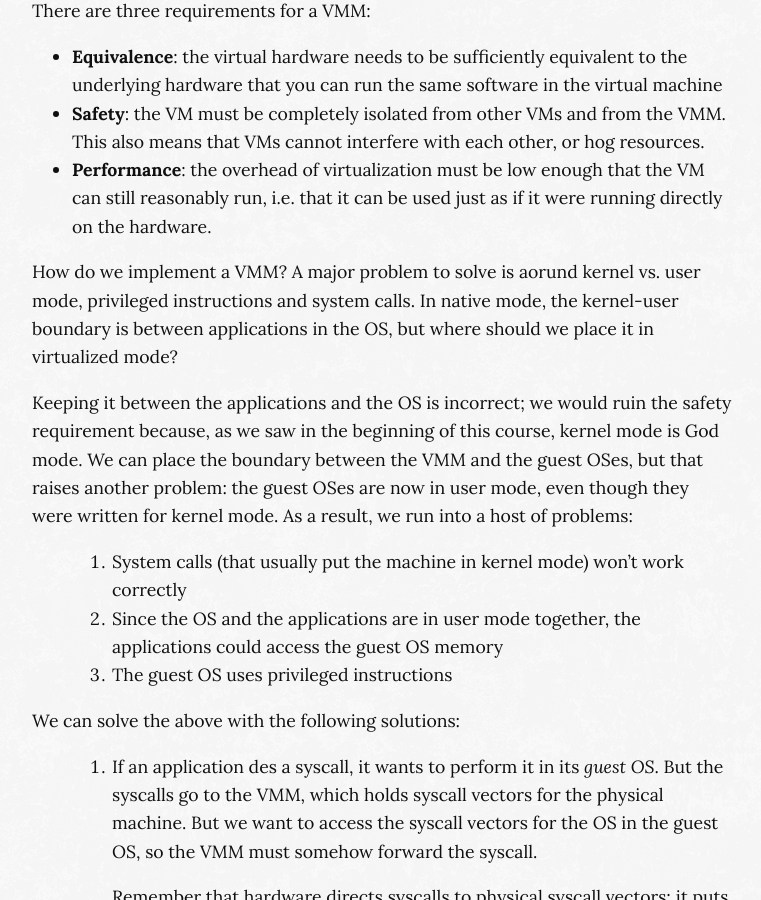
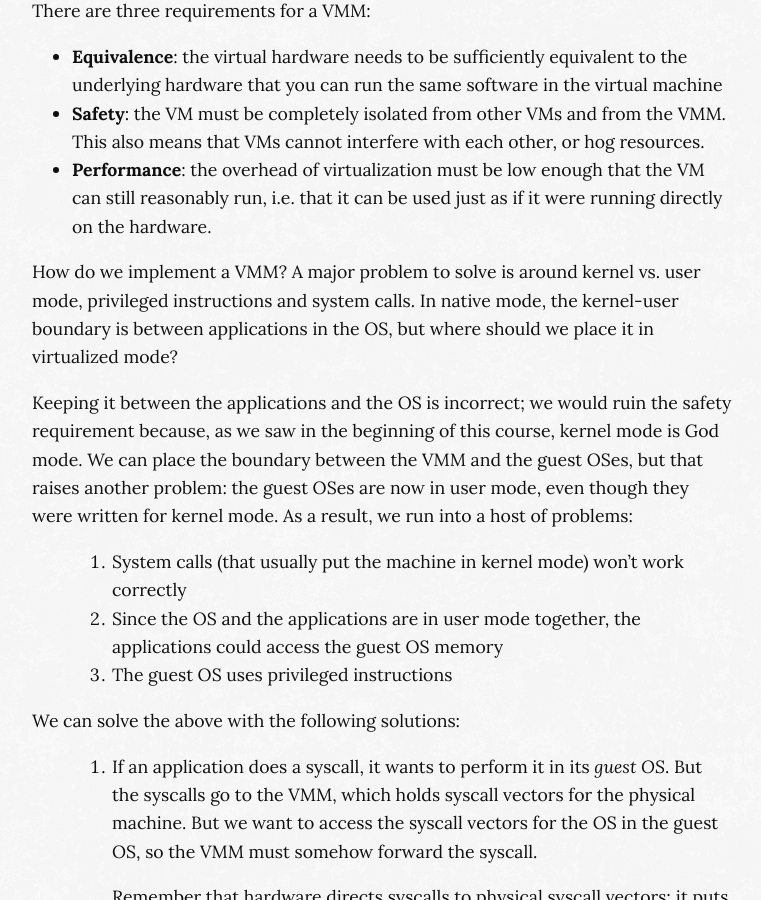
Before and after one commit to MaximeKjaer/kjaer.io, a Jekyll site: the page built from _posts/2018-02-21-os.md, in a window 1280 px wide and 900 px high, scrolled down 56136 px. Shown: the whole window, without its empty margins (258-1019 px from the left). Built offline with Jekyll 4.4.1, drawn with Linux system fonts in a browser that asks for light colours; comment, search, counter and statistics services are not loaded.

Commit message:
Fix typos in OS notes

```diff
--- a/_posts/2018-02-21-os.md
+++ b/_posts/2018-02-21-os.md
@@ -1068,7 +1068,7 @@ There are three requirements for a VMM:
 - **Safety**: the VM must be completely isolated from other VMs and from the VMM. This also means that VMs cannot interfere with each other, or hog resources.
 - **Performance**: the overhead of virtualization must be low enough that the VM can still reasonably run, i.e. that it can be used just as if it were running directly on the hardware.
 
-How do we implement a VMM? A major problem to solve is aorund kernel vs. user mode, privileged instructions and system calls. In native mode, the kernel-user boundary is between applications in the OS, but where should we place it in virtualized mode?
+How do we implement a VMM? A major problem to solve is around kernel vs. user mode, privileged instructions and system calls. In native mode, the kernel-user boundary is between applications in the OS, but where should we place it in virtualized mode?
 
 Keeping it between the applications and the OS is incorrect; we would ruin the safety requirement because, as we saw in the beginning of this course, kernel mode is God mode. We can place the boundary between the VMM and the guest OSes, but that raises another problem: the guest OSes are now in user mode, even though they were written for kernel mode. As a result, we run into a host of problems:
 
@@ -1078,7 +1078,7 @@ Keeping it between the applications and the OS is incorrect; we would ruin the s
 
 We can solve the above with the following solutions:
 
-1. If an application des a syscall, it wants to perform it in its *guest OS*. But the syscalls go to the VMM, which holds syscall vectors for the physical machine. But we want to access the syscall vectors for the OS in the guest OS, so the VMM must somehow forward the syscall.
+1. If an application does a syscall, it wants to perform it in its *guest OS*. But the syscalls go to the VMM, which holds syscall vectors for the physical machine. But we want to access the syscall vectors for the OS in the guest OS, so the VMM must somehow forward the syscall.
 
    Remember that hardware directs syscalls to physical syscall vectors; it puts the machine into kernel mode and jumps to the machine's syscall handler.
 
```
